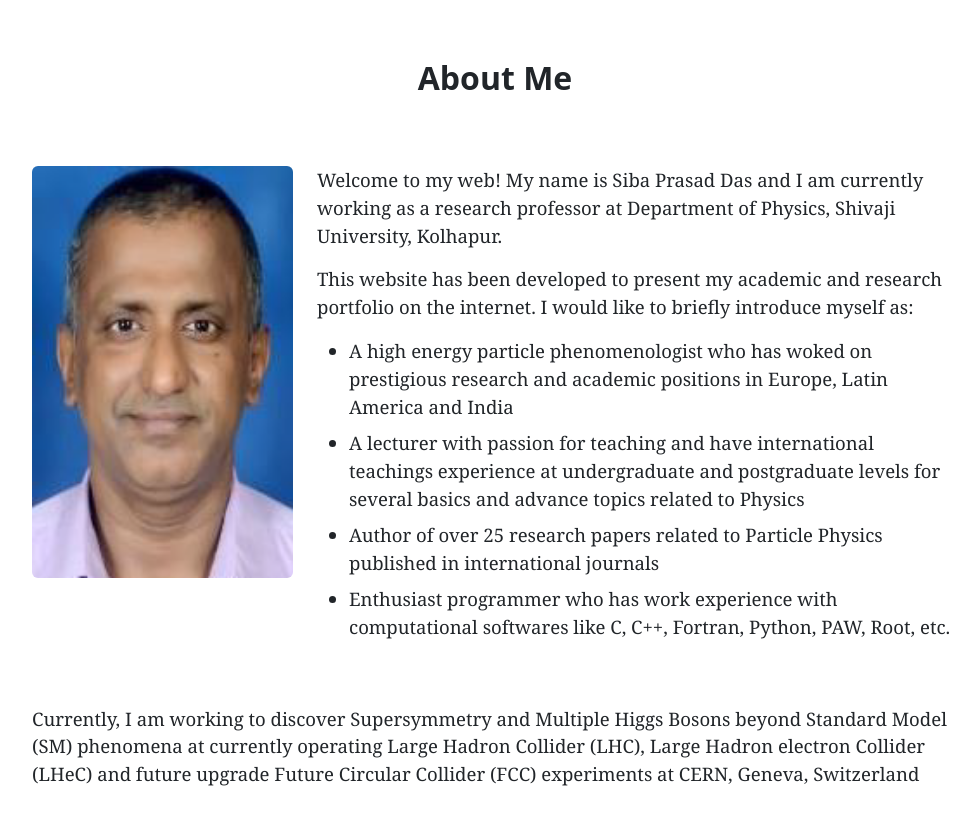
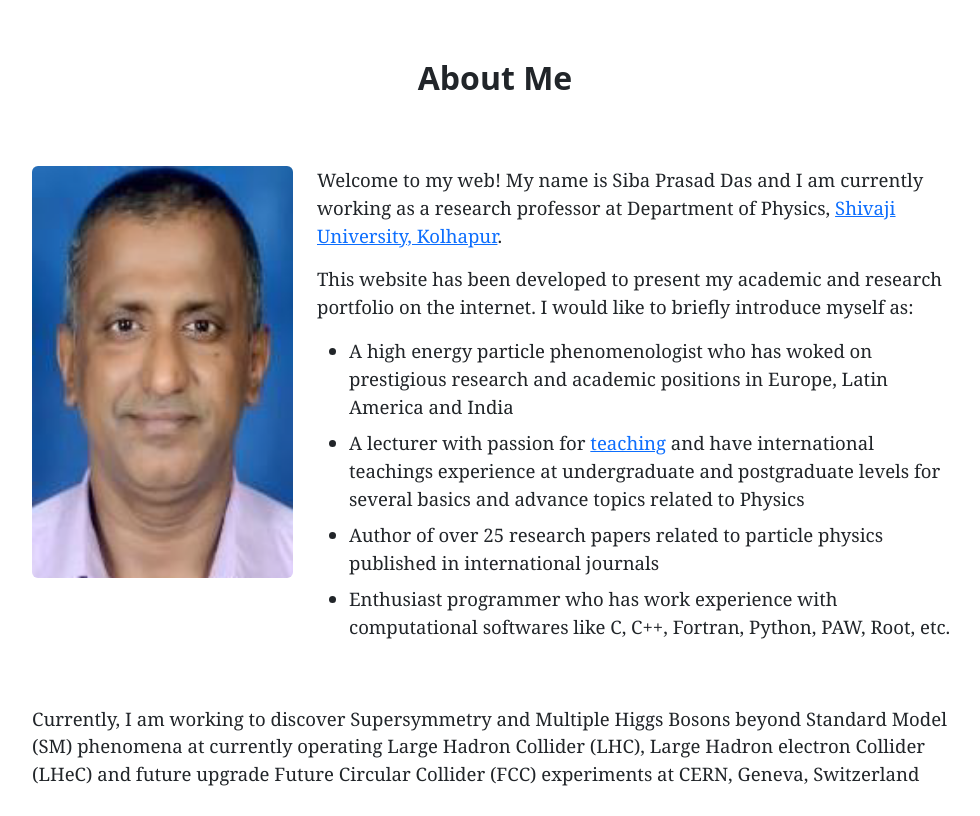
Before and after one commit to pnsawant/dr-das-web-app, a Flask app: page / in a window 1280 px wide. Shown: the part 210-1026 px from the top of the page, without its empty margins (145-1125 px from the left). Run offline with Flask 3, Linux system fonts and the light colour scheme; some libraries are stand-ins or nearby versions; some web fonts are replaced.

Commit message:
Modified home.html

```diff
--- a/templates/home.html
+++ b/templates/home.html
@@ -23,7 +23,7 @@
         </div>
         <div class="col-xxl-7 col-xl-7 col-lg-8 col-md-8 mytext" id="abouttext">
             <p>Welcome to my web! My name is Siba Prasad Das and I am currently working as a research professor at
-                Department of Physics, Shivaji University, Kolhapur.</p>
+                Department of Physics, <a href="https://unishivaji.ac.in">Shivaji University, Kolhapur</a>.</p>
 
             <p>This website has been developed to present my academic and research portfolio on the internet. I would
                 like to briefly introduce myself as:</p>
@@ -31,9 +31,9 @@
             <ul>
                 <li>A high energy particle phenomenologist who has woked on prestigious research and academic positions
                     in Europe, Latin America and India</li>
-                <li>A lecturer with passion for teaching and have international teachings experience at undergraduate
+                <li>A lecturer with passion for <a href="/teaching" target="_blank">teaching</a> and have international teachings experience at undergraduate
                     and postgraduate levels for several basics and advance topics related to Physics</li>
-                <li>Author of over 25 research papers related to Particle Physics published in international journals
+                <li>Author of over 25 research papers related to particle physics published in international journals
                 </li>
                 <li>Enthusiast programmer who has work experience with computational softwares like C, C++, Fortran,
                     Python, PAW, Root, etc.</li>
@@ -54,11 +54,11 @@
                 electron Collider (LHeC) and future upgrade Future Circular Collider (FCC) experiments at
                 CERN, Geneva, Switzerland</p>
             <br>
-            <p class="mytext">Visit my <a href="/research">Research</a> page to know about my research.</p>
+            <p class="mytext">Visit my <a href="/research" target="_blank">research</a> page to know about my research.</p>
             <br>
             <p class="mytext">Or you can view my publications using INSPIRE-HEP & arXiv links given below & connect
                 with me
-                using <a href="/contact#links">Links</a> hereby. </p>
+                using <a href="/contact#links" target="_blank">links</a> hereby. </p>
 
             <!-- Social Icons -->
             <div class="socialicons">
```
